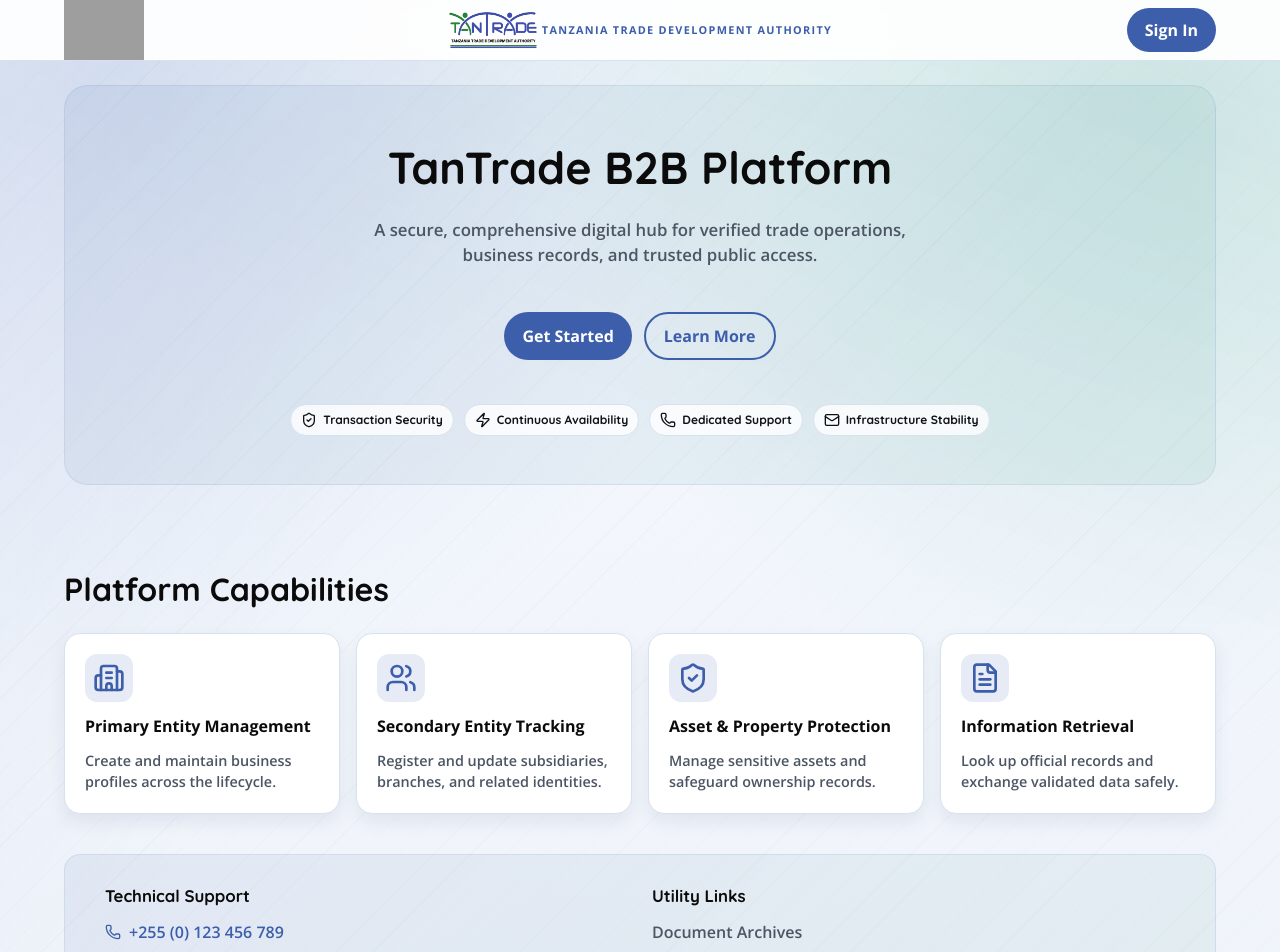
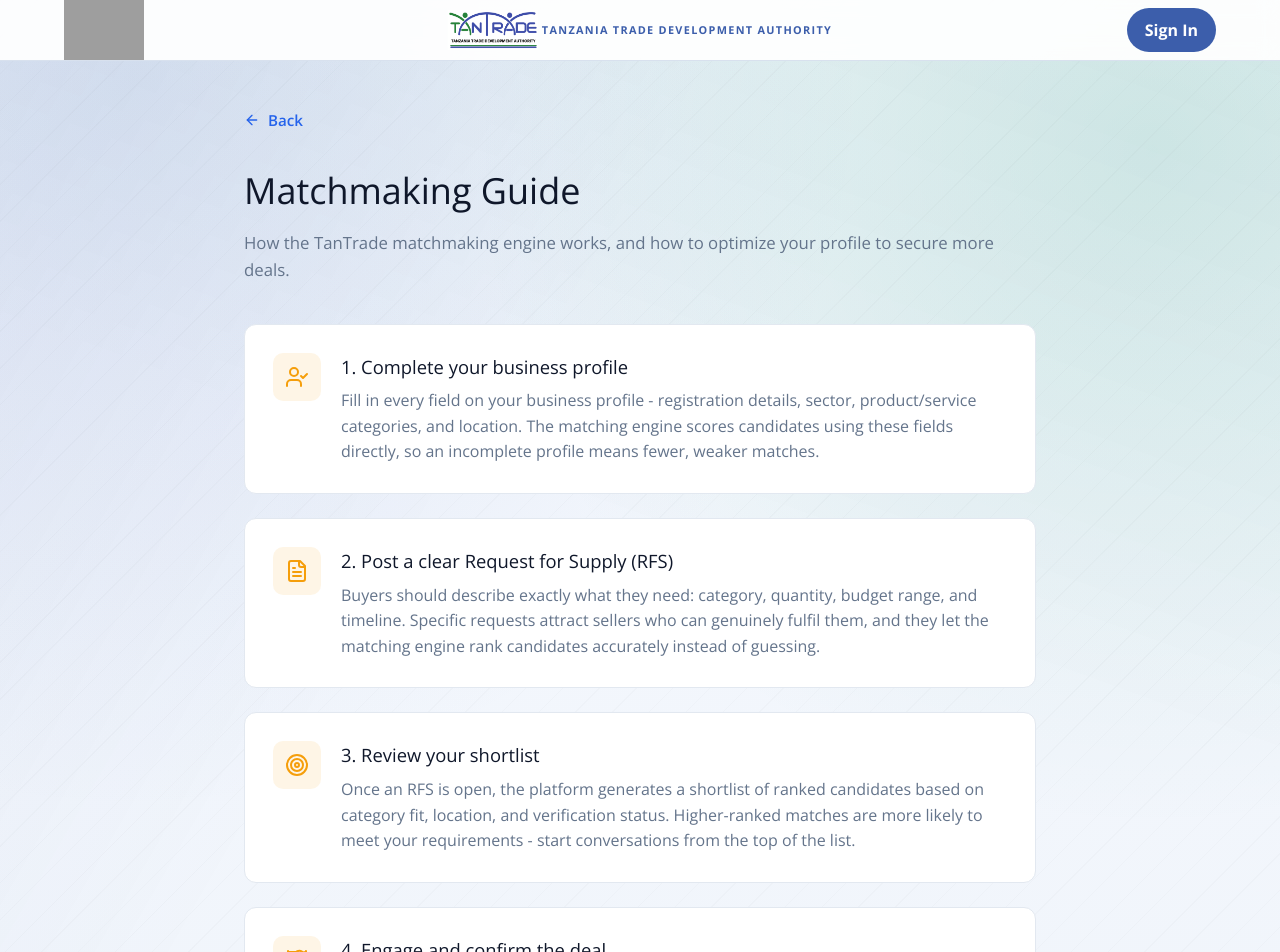
Before and after one commit to primachs/Tantrade-b2b-platform, a React (Vite) app in the folder Frontend/: page /matchmaking-guide in a window 1280 px wide. Before the commit this address led to /. Shown: the top 952 px of the page. Built offline with nearby package versions, Linux system fonts and the light colour scheme; no server answers; grey boxes are pictures that could not be loaded.

Commit message:
Add matchmaking guide page and wire up Read Guide button

```diff
--- a/Frontend/src/App.tsx
+++ b/Frontend/src/App.tsx
@@ -5,6 +5,7 @@
 import { ServiceSelectionPage } from "./presentation/pages/ServiceSelectionPage";
 import { LoginPage } from "./presentation/pages/LoginPage";
 import { DashboardPage } from "./presentation/pages/DashboardPage";
+import { MatchmakingGuidePage } from "./presentation/pages/MatchmakingGuidePage";
 import { useAuth } from "./modules/auth/useAuth";
 
 type ServicePath = "matching" | "governance" | null;
@@ -112,6 +113,10 @@
           user && !needsServiceSelection(user) ? <DashboardPage token={token} user={user} /> : <Navigate to="/" replace />
         } />
 
+        <Route path="/matchmaking-guide" element={
+          <MatchmakingGuidePage onBack={() => navigate(-1)} />
+        } />
+
         <Route path="*" element={<Navigate to="/" replace />} />
       </Routes>
     </div>
--- a/Frontend/src/presentation/components/b2b/LandingHub.tsx
+++ b/Frontend/src/presentation/components/b2b/LandingHub.tsx
@@ -1,5 +1,6 @@
 import { Layers, Radar } from "lucide-react";
 import { useState } from "react";
+import { useNavigate } from "react-router-dom";
 import { apiRequest, ApiError } from "../../../api/client";
 import { RegionDistrictSelect } from "../RegionDistrictSelect";
 import {
@@ -19,6 +20,7 @@
 };
 
 export const LandingHub = ({ token, user, setNotice, onRegistered, hasBusiness, onGoToDashboard }: LandingHubProps) => {
+  const navigate = useNavigate();
   const [landingMode, setLandingMode] = useState<"menu" | "register">("menu");
   const [registrationStep, setRegistrationStep] = useState(1);
   const [loading, setLoading] = useState(false);
@@ -237,7 +239,12 @@
           </div>
           <h3 style={{ fontSize: "1.5rem", margin: "0 0 1rem 0", color: "#0f172a" }}>Matchmaking Guide</h3>
           <p style={{ color: "#64748b", margin: "0 0 2rem 0", lineHeight: "1.6" }}>Learn how our platform works, how to optimize your profile, and best practices for securing deals.</p>
-          <button style={{ padding: "0.625rem", width: "100%", background: "transparent", border: "1px solid #f59e0b", color: "#f59e0b", borderRadius: "6px", fontWeight: 500, cursor: "pointer" }}>Read Guide</button>
+          <button
+            onClick={() => navigate("/matchmaking-guide")}
+            style={{ padding: "0.625rem", width: "100%", background: "transparent", border: "1px solid #f59e0b", color: "#f59e0b", borderRadius: "6px", fontWeight: 500, cursor: "pointer" }}
+          >
+            Read Guide
+          </button>
         </div>
       </div>
     </section>
--- /dev/null
+++ b/Frontend/src/presentation/pages/MatchmakingGuidePage.tsx
@@ -0,0 +1,105 @@
+import { ArrowLeft, Target, UserCheck, FileText, Handshake, ShieldCheck, TrendingUp } from "lucide-react";
+
+type MatchmakingGuidePageProps = {
+  onBack: () => void;
+};
+
+export const MatchmakingGuidePage = ({ onBack }: MatchmakingGuidePageProps) => {
+  const sections = [
+    {
+      icon: <UserCheck className="w-6 h-6" />,
+      title: "1. Complete your business profile",
+      body: "Fill in every field on your business profile - registration details, sector, product/service categories, and location. The matching engine scores candidates using these fields directly, so an incomplete profile means fewer, weaker matches.",
+    },
+    {
+      icon: <FileText className="w-6 h-6" />,
+      title: "2. Post a clear Request for Supply (RFS)",
+      body: "Buyers should describe exactly what they need: category, quantity, budget range, and timeline. Specific requests attract sellers who can genuinely fulfil them, and they let the matching engine rank candidates accurately instead of guessing.",
+    },
+    {
+      icon: <Target className="w-6 h-6" />,
+      title: "3. Review your shortlist",
+      body: "Once an RFS is open, the platform generates a shortlist of ranked candidates based on category fit, location, and verification status. Higher-ranked matches are more likely to meet your requirements - start conversations from the top of the list.",
+    },
+    {
+      icon: <Handshake className="w-6 h-6" />,
+      title: "4. Engage and confirm the deal",
+      body: "Use the engagement session to communicate, negotiate terms, and track progress. Once a deal is reached, both sides confirm it on the platform - this dual confirmation keeps the outcome record accurate for everyone.",
+    },
+    {
+      icon: <ShieldCheck className="w-6 h-6" />,
+      title: "5. Build your reliability score",
+      body: "Respond promptly, honour agreed terms, and confirm outcomes honestly. Your reliability score is calculated from session history and response times, and it directly affects how often you're surfaced in future matches.",
+    },
+    {
+      icon: <TrendingUp className="w-6 h-6" />,
+      title: "Best practices for securing more deals",
+      body: "Keep your profile and availability up to date, respond to engagement requests within 24 hours where possible, and be specific about pricing and capacity. Businesses with verified profiles and fast response times consistently rank higher in matching results.",
+    },
+  ];
+
+  return (
+    <main className="page" style={{ maxWidth: "840px", margin: "0 auto", padding: "3rem 1.5rem" }}>
+      <button
+        onClick={onBack}
+        style={{
+          display: "flex",
+          alignItems: "center",
+          gap: "0.5rem",
+          background: "transparent",
+          border: "none",
+          color: "#2563eb",
+          fontWeight: 600,
+          cursor: "pointer",
+          padding: 0,
+          marginBottom: "2rem",
+          fontSize: "0.95rem",
+        }}
+      >
+        <ArrowLeft className="w-4 h-4" /> Back
+      </button>
+
+      <h1 style={{ fontSize: "2.25rem", margin: "0 0 0.75rem 0", color: "#0f172a" }}>Matchmaking Guide</h1>
+      <p style={{ color: "#64748b", fontSize: "1.05rem", lineHeight: 1.6, margin: "0 0 2.5rem 0" }}>
+        How the TanTrade matchmaking engine works, and how to optimize your profile to secure more deals.
+      </p>
+
+      <div style={{ display: "flex", flexDirection: "column", gap: "1.5rem" }}>
+        {sections.map((section, i) => (
+          <div
+            key={i}
+            style={{
+              background: "#ffffff",
+              padding: "1.75rem",
+              borderRadius: "12px",
+              border: "1px solid #e2e8f0",
+              display: "flex",
+              gap: "1.25rem",
+              alignItems: "flex-start",
+            }}
+          >
+            <div
+              style={{
+                background: "rgba(245, 158, 11, 0.1)",
+                color: "#f59e0b",
+                width: "48px",
+                height: "48px",
+                minWidth: "48px",
+                borderRadius: "10px",
+                display: "flex",
+                alignItems: "center",
+                justifyContent: "center",
+              }}
+            >
+              {section.icon}
+            </div>
+            <div>
+              <h3 style={{ fontSize: "1.15rem", margin: "0 0 0.5rem 0", color: "#0f172a" }}>{section.title}</h3>
+              <p style={{ color: "#64748b", margin: 0, lineHeight: 1.6 }}>{section.body}</p>
+            </div>
+          </div>
+        ))}
+      </div>
+    </main>
+  );
+};
```
